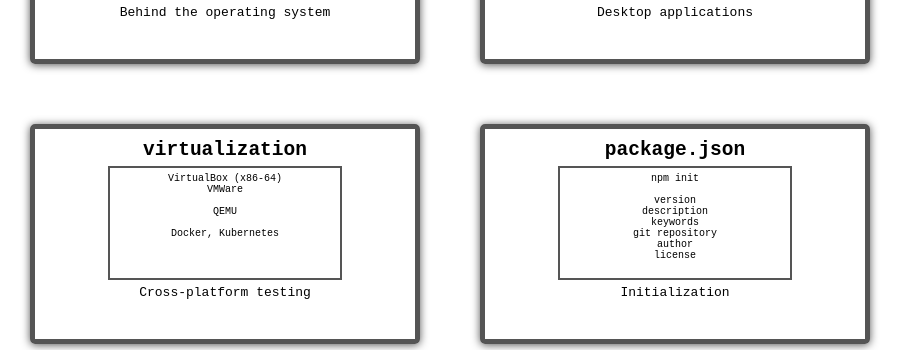
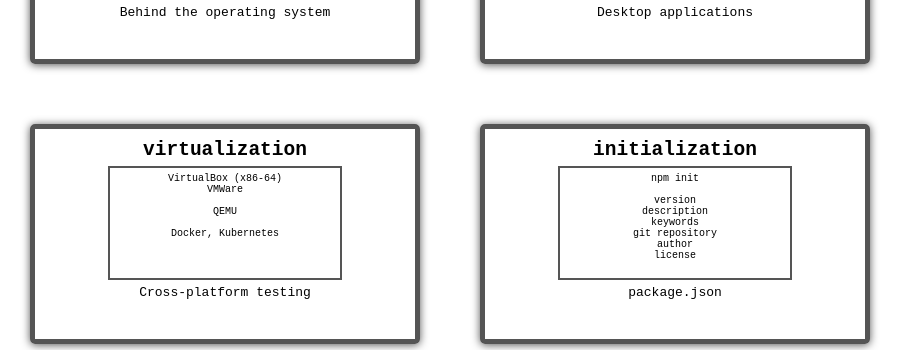
Before and after one commit to airplanemodes/airplane-gh, a website: page index.html in a window 1280 px wide. Shown: the part 2540-2890 px from the top of the page, without its empty margins (0-915 px from the left). Drawn offline with Linux system fonts and the light colour scheme.

Commit message:
mod: initialization section

```diff
--- a/index.html
+++ b/index.html
@@ -372,7 +372,7 @@
       </article>
       <article>
         <div class="entry">
-          <h2>package.json</h2>
+          <h2>initialization</h2>
             <div class="sample-box">
               <code>
                 npm init<br><br>
@@ -384,7 +384,7 @@
                 license
               </code>
             </div>
-          <p>Initialization</p>
+          <p>package.json</p>
         </div>
       </article>
       <article>
```
